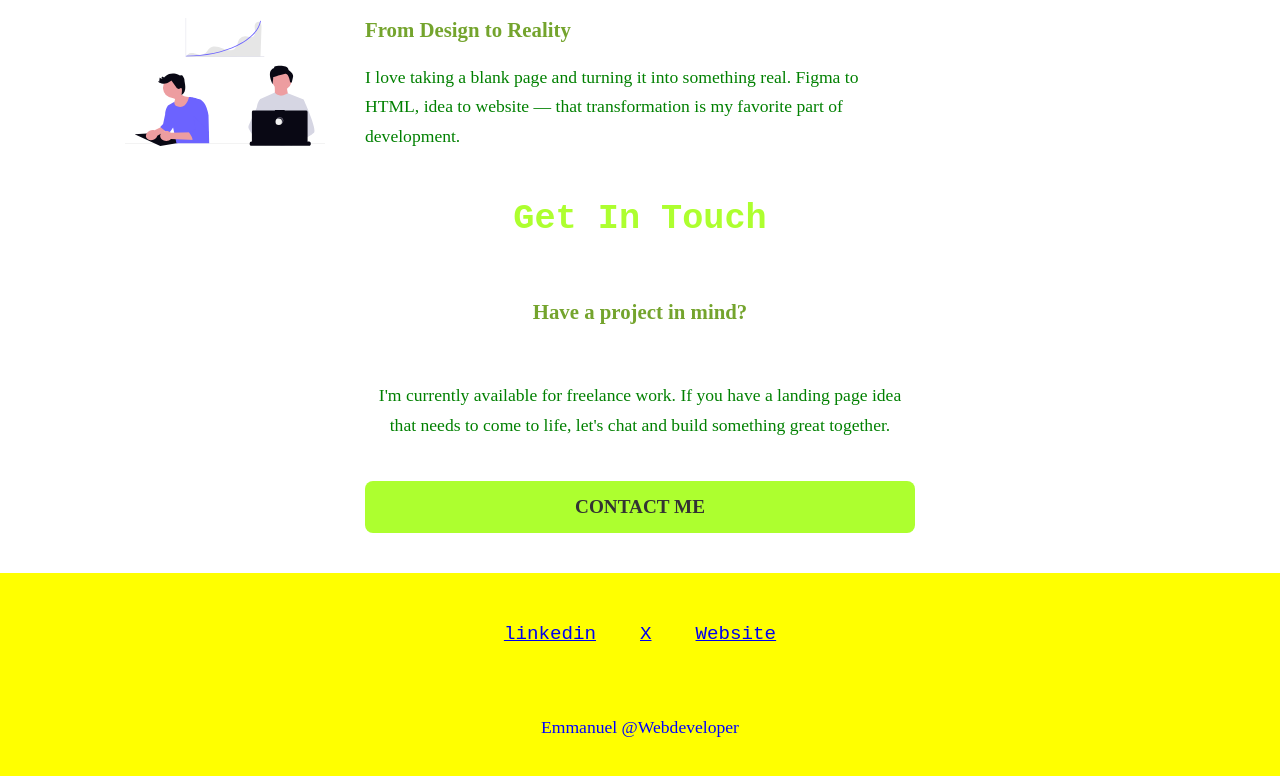
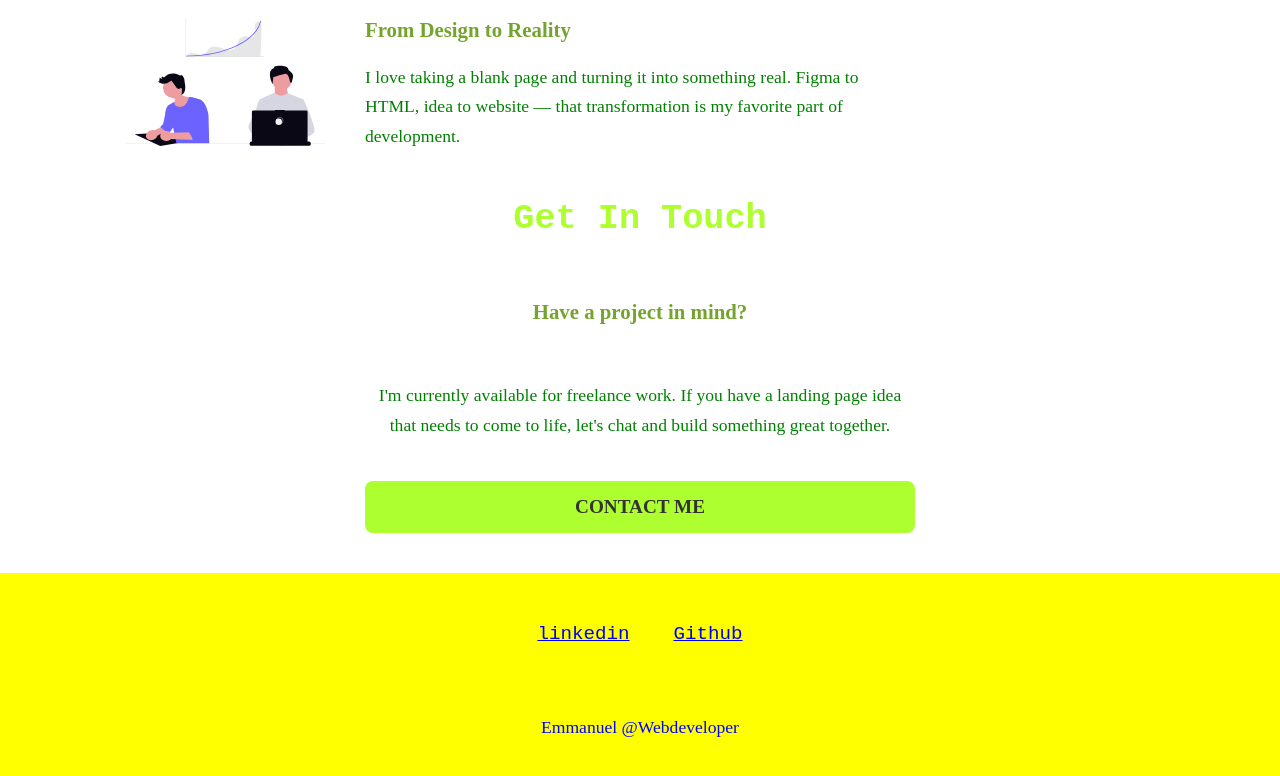
Before and after one commit to Emmanuel6003/portfolio, a plain HTML site: page index.html in a window 1280 px wide. Shown: the part 1685-2461 px from the top of the page. Drawn offline with Linux system fonts and the light colour scheme; a script that the page names is missing.

Commit message:
Update website page's footer links

```diff
--- a/index.html
+++ b/index.html
@@ -43,10 +43,10 @@
 
 <div class="footer-container">
     <footer>
-        <a class="footer-link" href="#">linkedin</a>
-        <a class="footer-link" href="#">X</a>
-        <a class="footer-link" href="#" class="footer-link">Website</a>
+        <a class="footer-link" href="linkedin.com/in/itejere-emmanuel-4a941830b/">linkedin</a>
+        <a class="footer-link" href="github.com/Emmanuel6003" class="footer-link">Github</a>
         <p class="last">Emmanuel @Webdeveloper </p>
+    </footer>
 
 </div>
 
```
